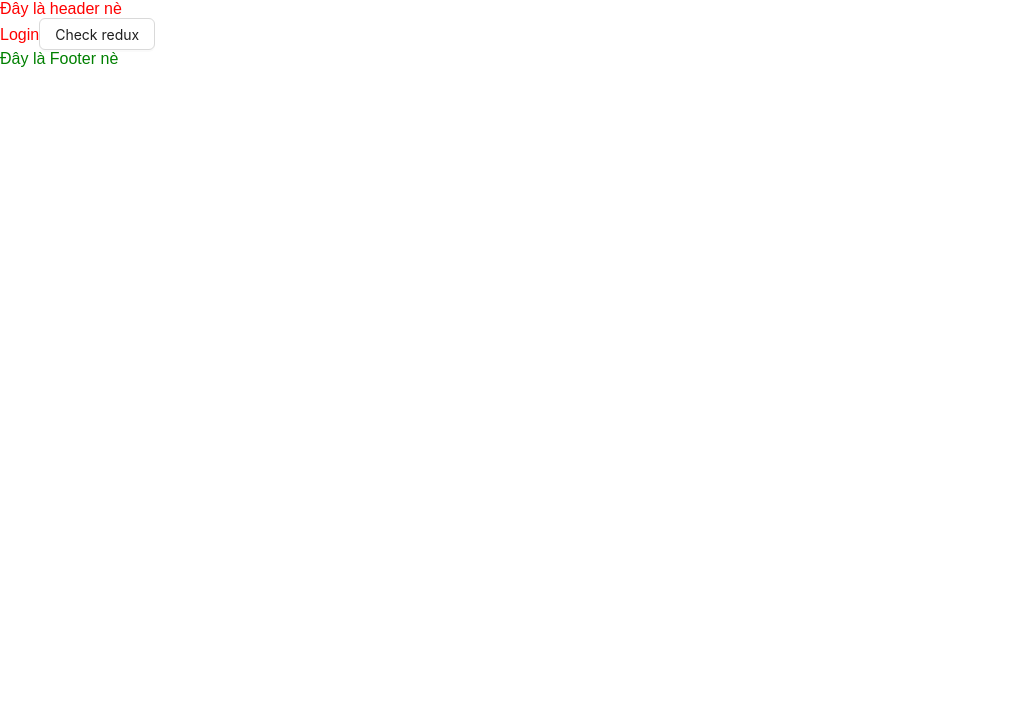
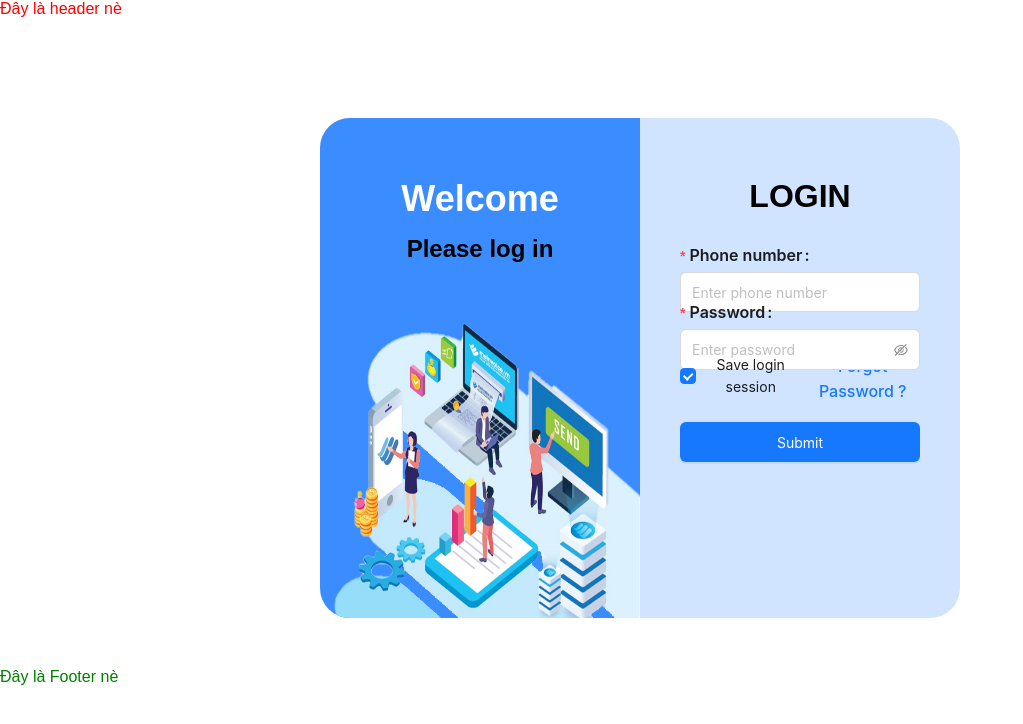
Before and after one commit to TuanKhang123/supermarket_manager, a React (Create React App) app: page / in a window 1280 px wide. Shown: the top 724 px of the page, without its empty margins (0-1023 px from the left). Built offline with nearby package versions, Linux system fonts and the light colour scheme.

Commit message:
push_code

```diff
--- a/src/components/Footer/style.scss
+++ b/src/components/Footer/style.scss
@@ -1,3 +1,4 @@
 .footer {
     color: green;
+    margin-top: 50px;
 }
--- a/src/components/Header/style.scss
+++ b/src/components/Header/style.scss
@@ -1,3 +1,4 @@
 .header {
     color: red;
+    margin-bottom: 100px;
 }
--- a/src/features/Login/index.jsx
+++ b/src/features/Login/index.jsx
@@ -1,24 +1,95 @@
 import React from 'react'
 import './style.scss'
-import { Button } from 'antd'
-import { useDispatch } from 'react-redux'
-import { getAllProductThunk } from '../../redux/aciton/product'
+import logo from '../../images/Login.png'
+import { Button, Checkbox, Form, Input } from 'antd';
+
+const onFinish = (values) => {
+    console.log('Success:', values);
+};
+
+const onFinishFailed = (errorInfo) => {
+    console.log('Failed:', errorInfo);
+};
+
+const handleForgot = () => {
+
+}
+
+const Login = () => (
+    <div className='login'>
+
+        <div className="login__left">
+            <img src={logo} alt="" />
+            <div className='left__text-img'>
+                <h1 style={{ color: 'white', marginBottom: '15px', fontSize: '36px' }}>Welcome</h1>
+                <h2>Please log in</h2>
+            </div>
+        </div>
+
+        <div className="login__right">
+            <h2 className='right__title'>LOGIN</h2>
+            <div className='right__form'>
+
+                <Form
+                    name="basic"
+                    style={{ maxWidth: 600 }}
+                    initialValues={{ remember: true }}
+                    onFinish={onFinish}
+                    onFinishFailed={onFinishFailed}
+                    autoComplete="off"
+                >
+                    <Form.Item
+                        className='right__form-phonenumber'
+                        label="Phone number"
+                        name="phonenumber"
+                        rules={[{ required: true, message: 'Please input your username!' }]}
+                    >
+                        <Input
+                            placeholder='Enter phone number'
+                        />
+                    </Form.Item>
+
+                    <Form.Item
+                        label="Password"
+                        name="password"
+                        rules={[{ required: true, message: 'Please input your password!' }]}
+                        className='right__form-password'
+
+                    >
+                        <Input.Password
+                            placeholder='Enter password'
+                        />
+                    </Form.Item>
+
+                    <div className="right__form-row3">
+
+                        <Form.Item
+                            name="remember"
+                            valuePropName="checked"
+                            wrapperCol={{ offset: 0, span: 24 }}
+                            className='right__form-saveLogin'
+                        >
+                            <Checkbox>Save login session</Checkbox>
+                        </Form.Item>
+
+                        <p className='right__form-forgot' href="" onClick={() => handleForgot()}>Forgot Password ?</p>
+                    </div>
+
+                    <Form.Item
+                        className='right__form-submit'
+                    >
+                        <Button type="primary" htmlType="submit">
+                            Submit
+                        </Button>
+                    </Form.Item>
+                </Form>
+
+            </div>
+        </div>
+    </div>
 
 
-const Login = () => {
-    const dispatch = useDispatch()
 
-    const handleClick = () => {
-        dispatch(getAllProductThunk())
-    }
-
-
-    return (
-        <div className='login'>
-            Login
-            <Button onClick={() => handleClick()}>Check redux</Button>
-        </div>
-    )
-}
+)
 
 export default Login
--- a/src/features/Login/style.scss
+++ b/src/features/Login/style.scss
@@ -1,4 +1,135 @@
+.login {
+    height: 500px;
+    display: flex;
+    background-color: #1677ff33;
+    margin: 0px 320px;
+    border-radius: 30px;
 
-.login {
-    color: red;
+
+
+    .login__left {
+        width: 50%;
+        position: relative;
+        display: flex;
+        align-items: end;
+        background-color: rgba(22, 119, 255, 0.8);
+        border-radius: 30px 0px 0px 30px;
+
+        img {
+            width: 100%;
+            border-radius: 30px 0px 0px 30px;
+            height: 60%;
+        }
+
+        .left__text-img {
+            position: absolute;
+            top: 0;
+            width: 100%;
+            text-align: center;
+            margin-top: 60px;
+        }
+    }
+
+    .login__right {
+        width: 50%;
+
+        text-align: center;
+
+        .right__title {
+            font-size: 32px;
+            margin-top: 60px;
+            margin-bottom: 25px;
+        }
+
+        .right__form {
+            padding: 0px 40px;
+
+            :where(.css-dev-only-do-not-override-1ck3jst).ant-form-horizontal .ant-form-item-control {
+                flex: none;
+            }
+
+            .ant-form-item-label {
+                text-align: start;
+                font-weight: 600;
+            }
+
+            .ant-form-item-label .ant-form-item-required {
+                font-size: 16px;
+            }
+
+            .ant-form-item-explain {
+                text-align: start;
+            }
+
+            .right__form-phonenumber {
+
+                .ant-form-item-row {
+                    flex-direction: column;
+                }
+
+                .ant-input {
+                    height: 40px;
+                }
+
+                .ant-form-item-control-input {
+
+                    border-radius: 7px;
+                }
+
+                :where(.css-dev-only-do-not-override-1ck3jst).ant-input {
+                    border-color: #1677ff;
+                }
+            }
+
+            .right__form-password {
+                .ant-form-item-row {
+                    flex-direction: column;
+                }
+
+                .ant-input {
+                    height: 31px;
+                }
+
+                .ant-form-item-control-input {
+                    border-radius: 7px;
+                }
+
+                :where(.css-dev-only-do-not-override-1ck3jst).ant-input-affix-wrapper {
+                    border-color: #1677ff;
+                }
+            }
+
+            .right__form-row3 {
+                display: flex;
+                justify-content: space-between;
+                align-items: start;
+
+                .right__form-saveLogin {
+
+                    :where(.css-dev-only-do-not-override-1ck3jst).ant-checkbox .ant-checkbox-inner {
+                        border: 2px solid #1677ff;
+                    }
+                }
+
+                .right__form-forgot {
+                    color: #1677ff;
+                    font-size: 16px;
+                    font-weight: 500;
+                }
+
+                .right__form-forgot:hover {
+                    cursor: pointer;
+                    opacity: 0.7;
+                }
+
+            }
+
+            .right__form-submit {
+                .ant-btn-primary {
+                    width: 100%;
+                    height: 40px;
+                }
+            }
+        }
+    }
 }
```
Also changed, not shown: src/components/SideBar/index.jsx (added, +72 -0 lines), src/components/SideBar/style.scss (added), src/images/Login.png (added).
